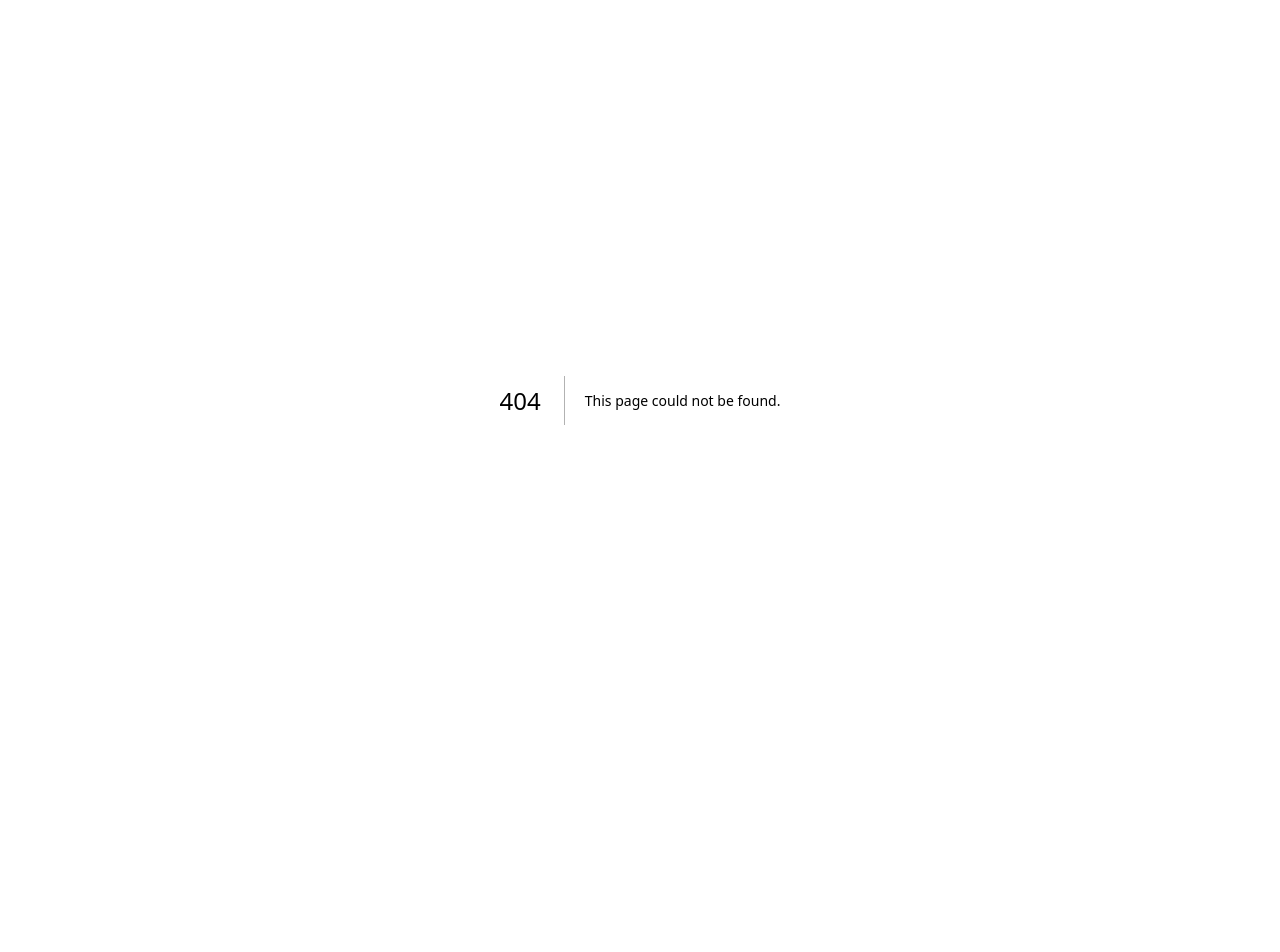
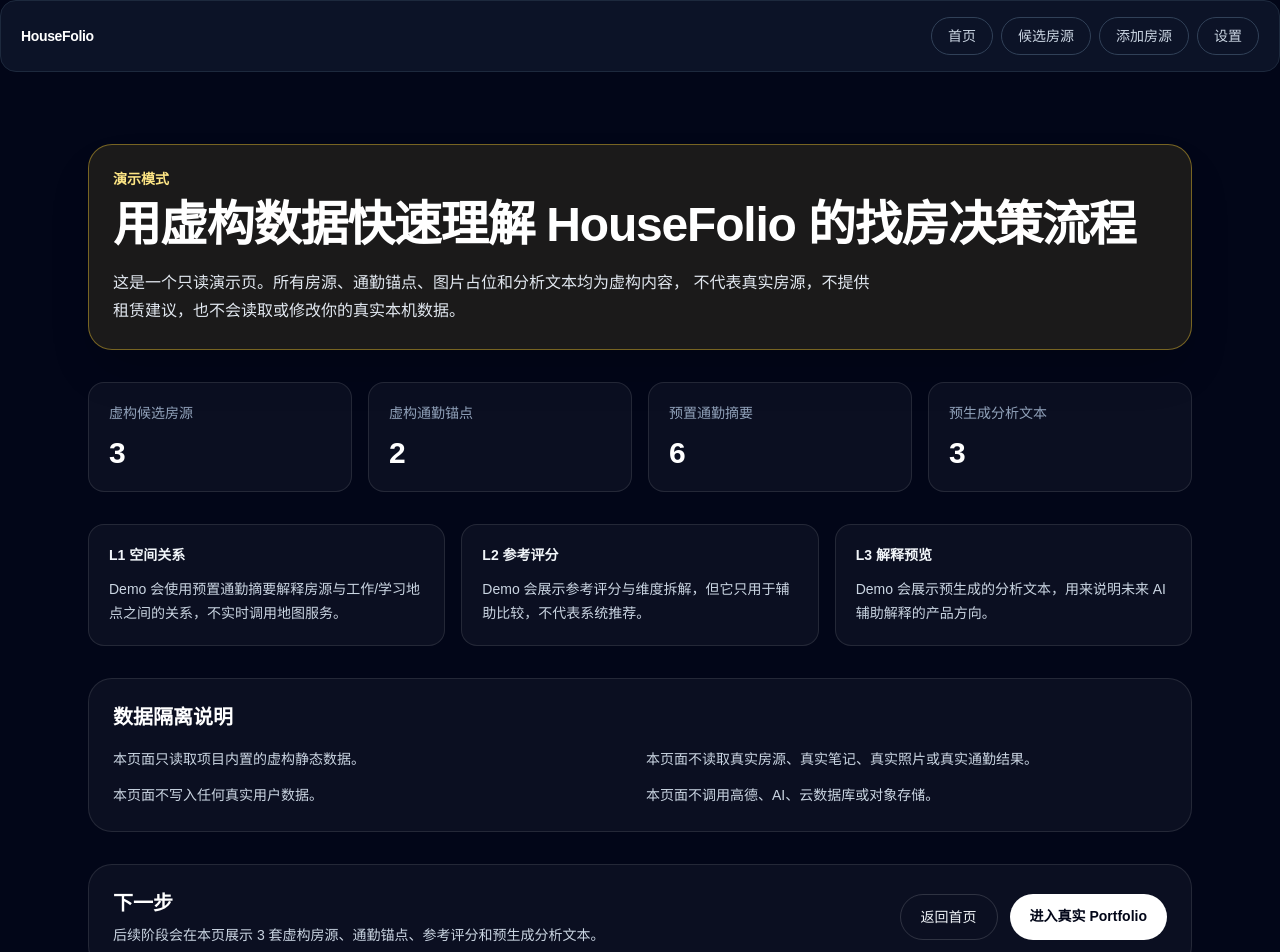
Before and after one commit to Qiu-Jiajun/HouseFolio, a Next.js app: page /demo in a window 1280 px wide. Before the commit this address had no page. Shown: the top 952 px of the page. Before the commit the page ends 800 px from the top, so only its background shows below. Built offline with nearby package versions, Linux system fonts and the light colour scheme.

Commit message:
feat: add demo mode route shell

```diff
--- /dev/null
+++ b/src/app/demo/page.tsx
@@ -0,0 +1,116 @@
+import Link from "next/link";
+
+import { AppNav } from "@/components/app-nav";
+import { ComplianceFooter } from "@/components/compliance-footer";
+import { demoModeData } from "@/lib/demo";
+
+const demoStats = [
+  {
+    label: "虚构候选房源",
+    value: demoModeData.listings.length,
+  },
+  {
+    label: "虚构通勤锚点",
+    value: demoModeData.workLocations.length,
+  },
+  {
+    label: "预置通勤摘要",
+    value: demoModeData.commuteSummaries.length,
+  },
+  {
+    label: "预生成分析文本",
+    value: demoModeData.aiSummaries.length,
+  },
+];
+
+export default function DemoPage() {
+  return (
+    <div className="min-h-screen bg-slate-950 text-slate-50">
+      <AppNav />
+
+      <main className="mx-auto flex w-full max-w-6xl flex-col gap-8 px-6 py-10">
+        <section className="rounded-3xl border border-amber-300/40 bg-amber-300/10 p-6 shadow-2xl shadow-black/20">
+          <p className="text-sm font-semibold text-amber-200">演示模式</p>
+          <h1 className="mt-3 text-3xl font-semibold tracking-tight text-white md:text-5xl">
+            用虚构数据快速理解 HouseFolio 的找房决策流程
+          </h1>
+          <p className="mt-5 max-w-3xl text-sm leading-7 text-slate-200 md:text-base">
+            这是一个只读演示页。所有房源、通勤锚点、图片占位和分析文本均为虚构内容，
+            不代表真实房源，不提供租赁建议，也不会读取或修改你的真实本机数据。
+          </p>
+        </section>
+
+        <section className="grid gap-4 md:grid-cols-4">
+          {demoStats.map((item) => (
+            <div
+              key={item.label}
+              className="rounded-2xl border border-white/10 bg-white/[0.04] p-5"
+            >
+              <p className="text-sm text-slate-400">{item.label}</p>
+              <p className="mt-3 text-3xl font-semibold text-white">{item.value}</p>
+            </div>
+          ))}
+        </section>
+
+        <section className="grid gap-4 md:grid-cols-3">
+          <div className="rounded-2xl border border-white/10 bg-white/[0.04] p-5">
+            <p className="text-sm font-semibold text-slate-100">L1 空间关系</p>
+            <p className="mt-3 text-sm leading-6 text-slate-300">
+              Demo 会使用预置通勤摘要解释房源与工作/学习地点之间的关系，不实时调用地图服务。
+            </p>
+          </div>
+
+          <div className="rounded-2xl border border-white/10 bg-white/[0.04] p-5">
+            <p className="text-sm font-semibold text-slate-100">L2 参考评分</p>
+            <p className="mt-3 text-sm leading-6 text-slate-300">
+              Demo 会展示参考评分与维度拆解，但它只用于辅助比较，不代表系统推荐。
+            </p>
+          </div>
+
+          <div className="rounded-2xl border border-white/10 bg-white/[0.04] p-5">
+            <p className="text-sm font-semibold text-slate-100">L3 解释预览</p>
+            <p className="mt-3 text-sm leading-6 text-slate-300">
+              Demo 会展示预生成的分析文本，用来说明未来 AI 辅助解释的产品方向。
+            </p>
+          </div>
+        </section>
+
+        <section className="rounded-3xl border border-white/10 bg-white/[0.04] p-6">
+          <h2 className="text-xl font-semibold text-white">数据隔离说明</h2>
+          <div className="mt-4 grid gap-3 text-sm leading-6 text-slate-300 md:grid-cols-2">
+            <p>本页面只读取项目内置的虚构静态数据。</p>
+            <p>本页面不读取真实房源、真实笔记、真实照片或真实通勤结果。</p>
+            <p>本页面不写入任何真实用户数据。</p>
+            <p>本页面不调用高德、AI、云数据库或对象存储。</p>
+          </div>
+        </section>
+
+        <section className="flex flex-col gap-3 rounded-3xl border border-white/10 bg-white/[0.04] p-6 md:flex-row md:items-center md:justify-between">
+          <div>
+            <h2 className="text-xl font-semibold text-white">下一步</h2>
+            <p className="mt-2 text-sm text-slate-300">
+              后续阶段会在本页展示 3 套虚构房源、通勤锚点、参考评分和预生成分析文本。
+            </p>
+          </div>
+
+          <div className="flex flex-col gap-3 sm:flex-row">
+            <Link
+              href="/"
+              className="rounded-full border border-white/15 px-5 py-3 text-center text-sm font-medium text-slate-100 transition hover:border-white/40 hover:bg-white/10"
+            >
+              返回首页
+            </Link>
+            <Link
+              href="/portfolio"
+              className="rounded-full bg-white px-5 py-3 text-center text-sm font-semibold text-slate-950 transition hover:bg-slate-200"
+            >
+              进入真实 Portfolio
+            </Link>
+          </div>
+        </section>
+      </main>
+
+      <ComplianceFooter />
+    </div>
+  );
+}
```
